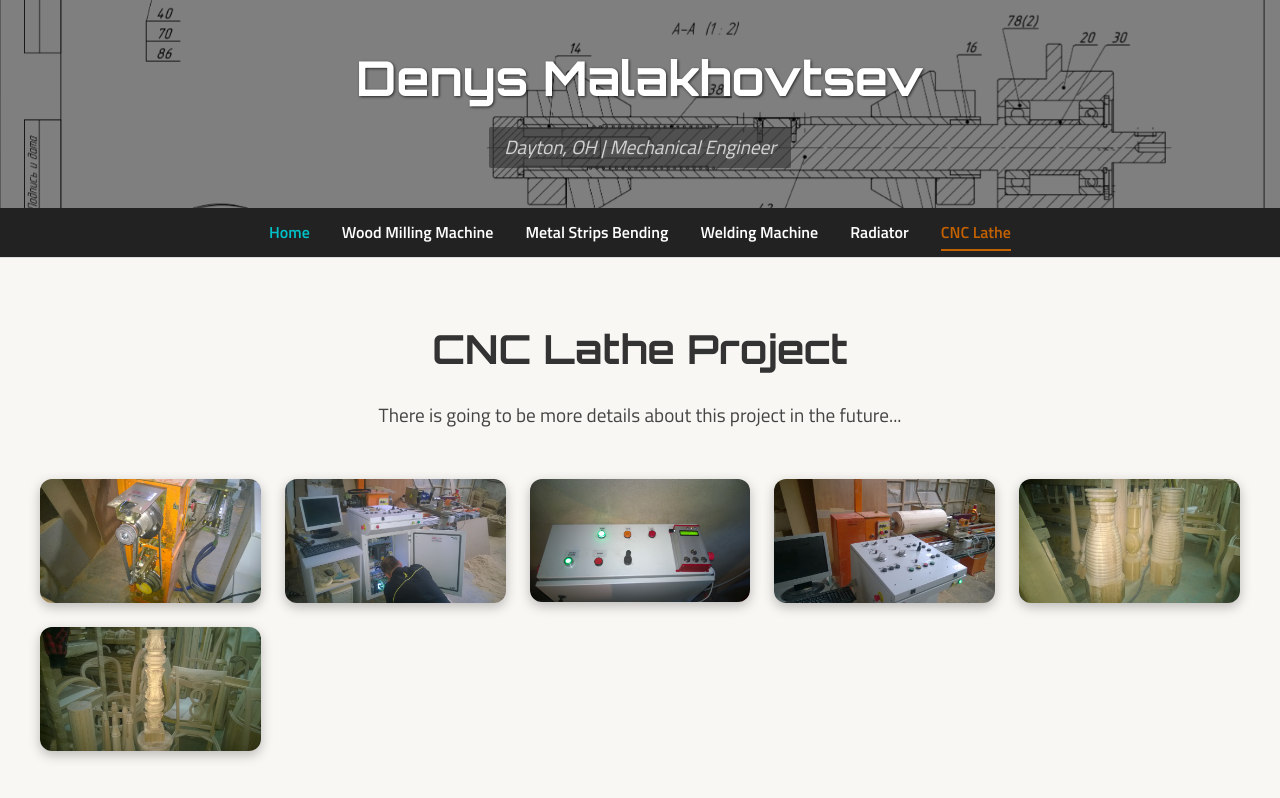
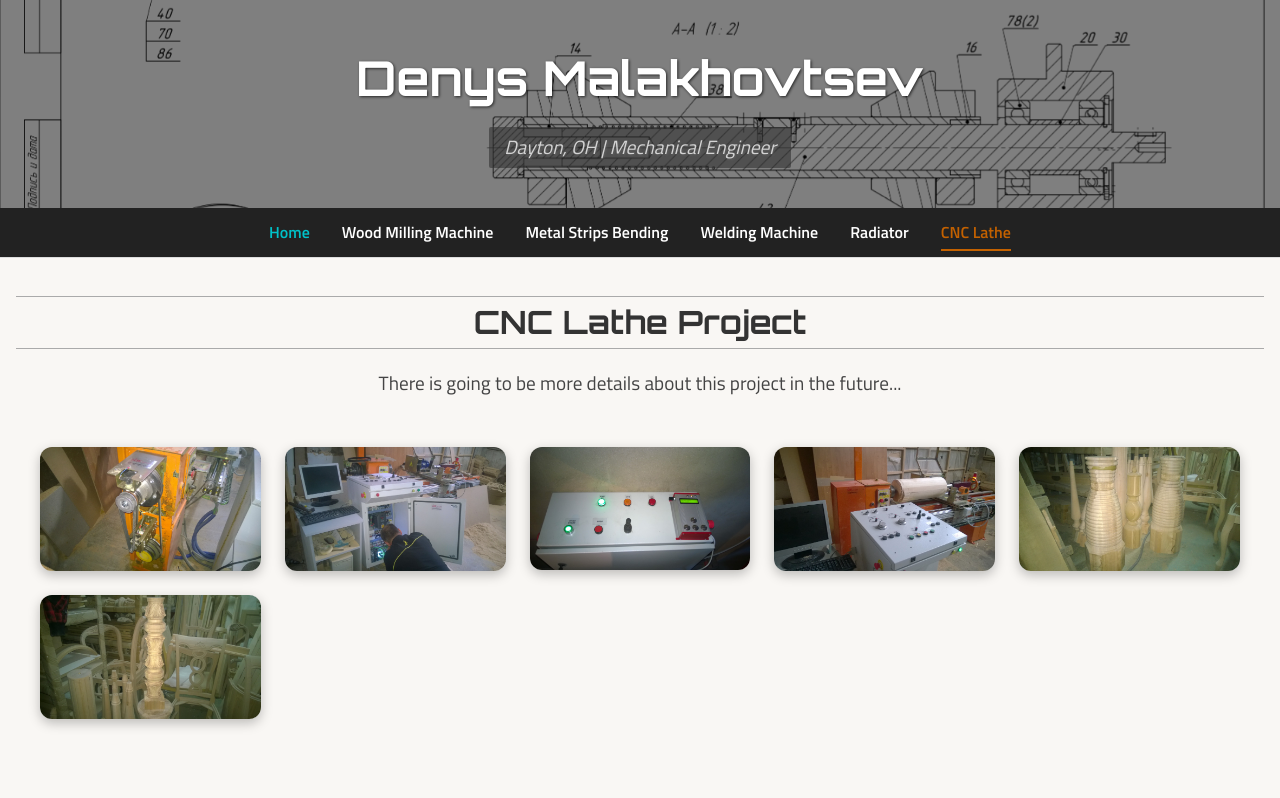
Before and after one commit to andrii-malakhovtsev/denys-portfolio, a React (Vite) app: page /projects/cnc-lathe in a window 1280 px wide. Built offline with nearby package versions, Linux system fonts and the light colour scheme.

Commit message:
Adjusted styling for project pages

```diff
--- a/src/pages/projects/ProjectPage.css
+++ b/src/pages/projects/ProjectPage.css
@@ -1,10 +1,12 @@
 .projects-content {
   text-align: center;
-  padding: 2rem 1rem;
+  padding: 1rem 1rem;
 }
 
 .projects-content h1 {
-  font-size: 2.5rem;
+  border-top: 1px solid #aaa;
+  border-bottom: 1px solid #aaa;
+  font-size: 2rem;
   margin-bottom: 1rem;
 }
 
```
